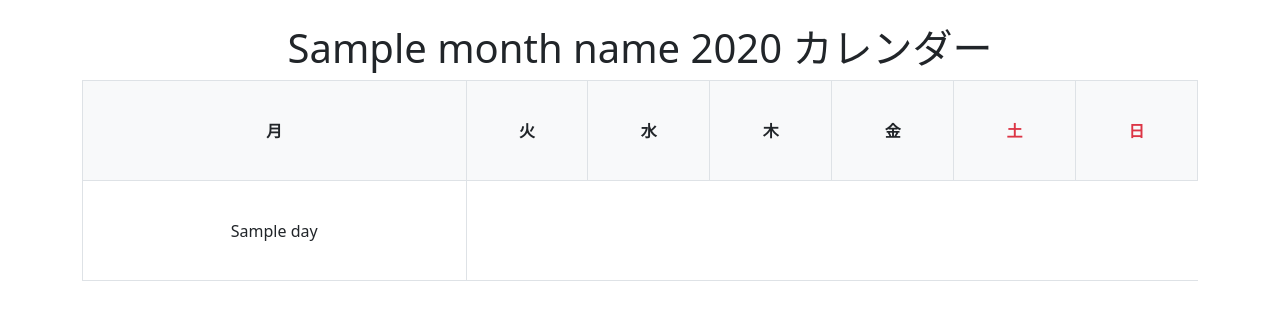
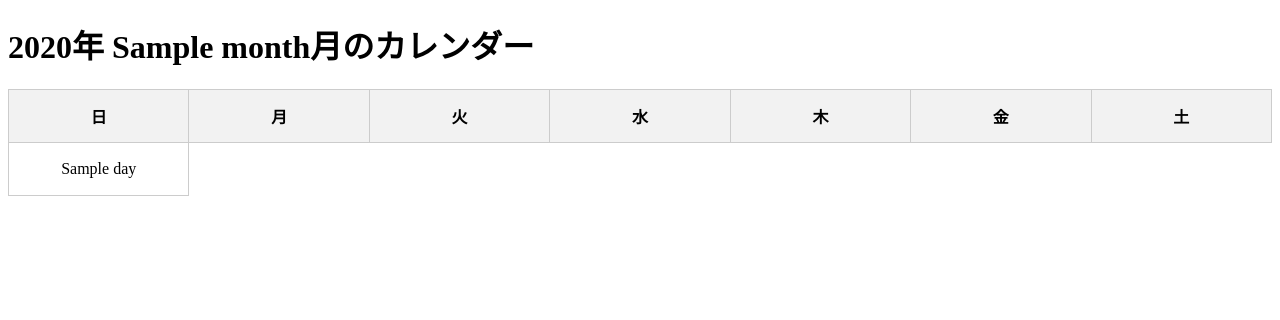
Before and after one commit to honjobunseki/flask-attendance-app, a Flask app: template templates/calendar.html in a window 1280 px wide. Shown: the top 320 px of the page. Run offline with Flask 3, Linux system fonts and the light colour scheme; the template is opened without the code that fills it: most values are stand-ins (such as "Sample title", 1, 10 or a date in 2020).

Commit message:
Update calendar.html

```diff
--- a/templates/calendar.html
+++ b/templates/calendar.html
@@ -1,44 +1,47 @@
 <!DOCTYPE html>
-<html lang="en">
+<html lang="ja">
 <head>
     <meta charset="UTF-8">
     <meta name="viewport" content="width=device-width, initial-scale=1.0">
-    <title>{{ month_name }} {{ year }} カレンダー</title>
-    <link href="https://cdn.jsdelivr.net/npm/bootstrap@5.3.0/dist/css/bootstrap.min.css" rel="stylesheet">
+    <title>カレンダー</title>
     <style>
-        .calendar th, .calendar td {
-            height: 100px;
+        table {
+            width: 100%;
+            border-collapse: collapse;
+        }
+        th, td {
+            width: 14.2%;
+            height: 50px;
             text-align: center;
             vertical-align: middle;
-            border: 1px solid #dee2e6;
+            border: 1px solid #ccc;
         }
-        .calendar th {
-            font-weight: bold;
-            background-color: #f8f9fa;
+        th {
+            background-color: #f2f2f2;
         }
-        .today {
-            border: 4px solid red; /* 赤枠を設定 */
-            font-weight: bold;
-            color: black;
+        td.empty {
+            background-color: #e9e9e9;
         }
-        .empty {
-            background-color: #f8f9fa; /* 空白セルの背景色 */
+        td.today {
+            border: 3px solid red;
+        }
+        td.holiday {
+            background-color: #ffcccc;
         }
     </style>
 </head>
 <body>
-    <div class="container mt-4">
-        <h1 class="text-center">{{ month_name }} {{ year }} カレンダー</h1>
-        <table class="table table-bordered calendar">
+    <h1>{{ year }}年 {{ month }}月のカレンダー</h1>
+    <table>
         <thead>
             <tr>
+                <th>日</th>
                 <th>月</th>
                 <th>火</th>
                 <th>水</th>
                 <th>木</th>
                 <th>金</th>
-                    <th class="text-danger">土</th>
-                    <th class="text-danger">日</th>
+                <th>土</th>
             </tr>
         </thead>
         <tbody>
@@ -47,16 +50,19 @@
                 {% for day in week %}
                 {% if day == 0 %}
                 <td class="empty"></td>
-                    {% elif day == today %}
-                    <td class="today">{{ day }}</td>
                 {% else %}
-                    <td>{{ day }}</td>
+                <td
+                    class="
+                    {% if day == today %}today{% endif %}
+                    {% if is_holiday(year, month, day) %}holiday{% endif %}
+                    ">
+                    {{ day }}
+                </td>
                 {% endif %}
                 {% endfor %}
             </tr>
             {% endfor %}
         </tbody>
     </table>
-    </div>
 </body>
 </html>
```
Lines whose indentation alone changed are shown as unchanged.
